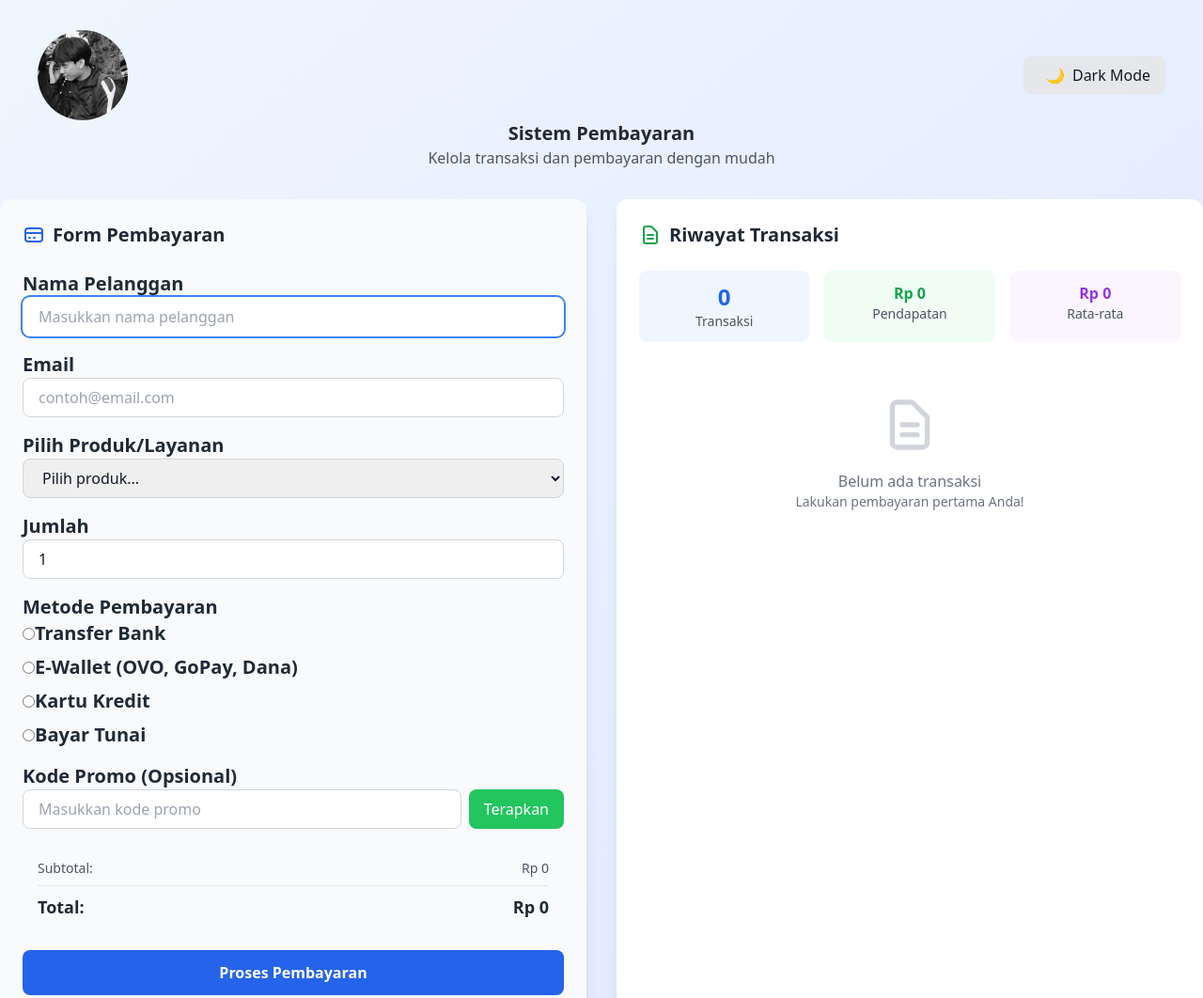
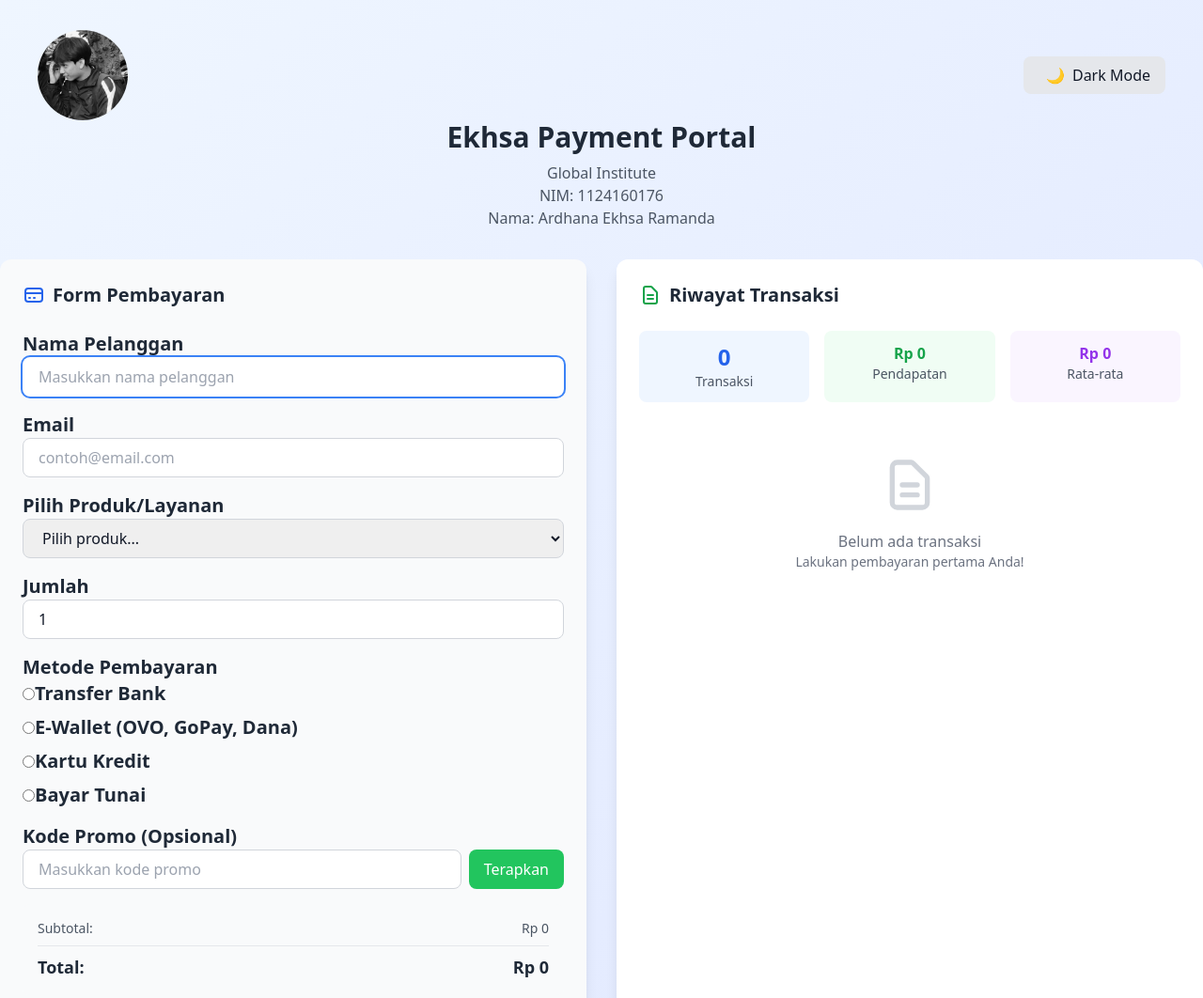
Before and after one commit to ekhsa/uas-web-spa-1124160176, a plain HTML site: page index.html in a window 1280 px wide. Shown: the top 1062 px of the page at 94% size. Drawn offline with nearby package versions, Linux system fonts and the light colour scheme.

Commit message:
Mengubah judul

```diff
--- a/index.html
+++ b/index.html
@@ -36,11 +36,13 @@
       </div>
     </header>
 
-      <div class="text-center mb-8">
-        <h1 class="text-xl font-semibold text-gray-800 dark:text-white transition-colors duration-300">Sistem Pembayaran</h1>
-        <p class="text-gray-600">
-          Kelola transaksi dan pembayaran dengan mudah
-        </p>
+       <div class="text-center mb-8">
+        <h1 class="text-3xl font-bold text-gray-800 dark:text-white mb-2">
+          Ekhsa Payment Portal
+        </h1>
+        <p class="text-gray-600 dark:text-gray-300">Global Institute</p>
+        <p class="text-gray-600 dark:text-gray-300">NIM: 1124160176</p>
+        <p class="text-gray-600 dark:text-gray-300">Nama: Ardhana Ekhsa Ramanda</p>
       </div>
 
       <div class="grid lg:grid-cols-2 gap-8">
```
